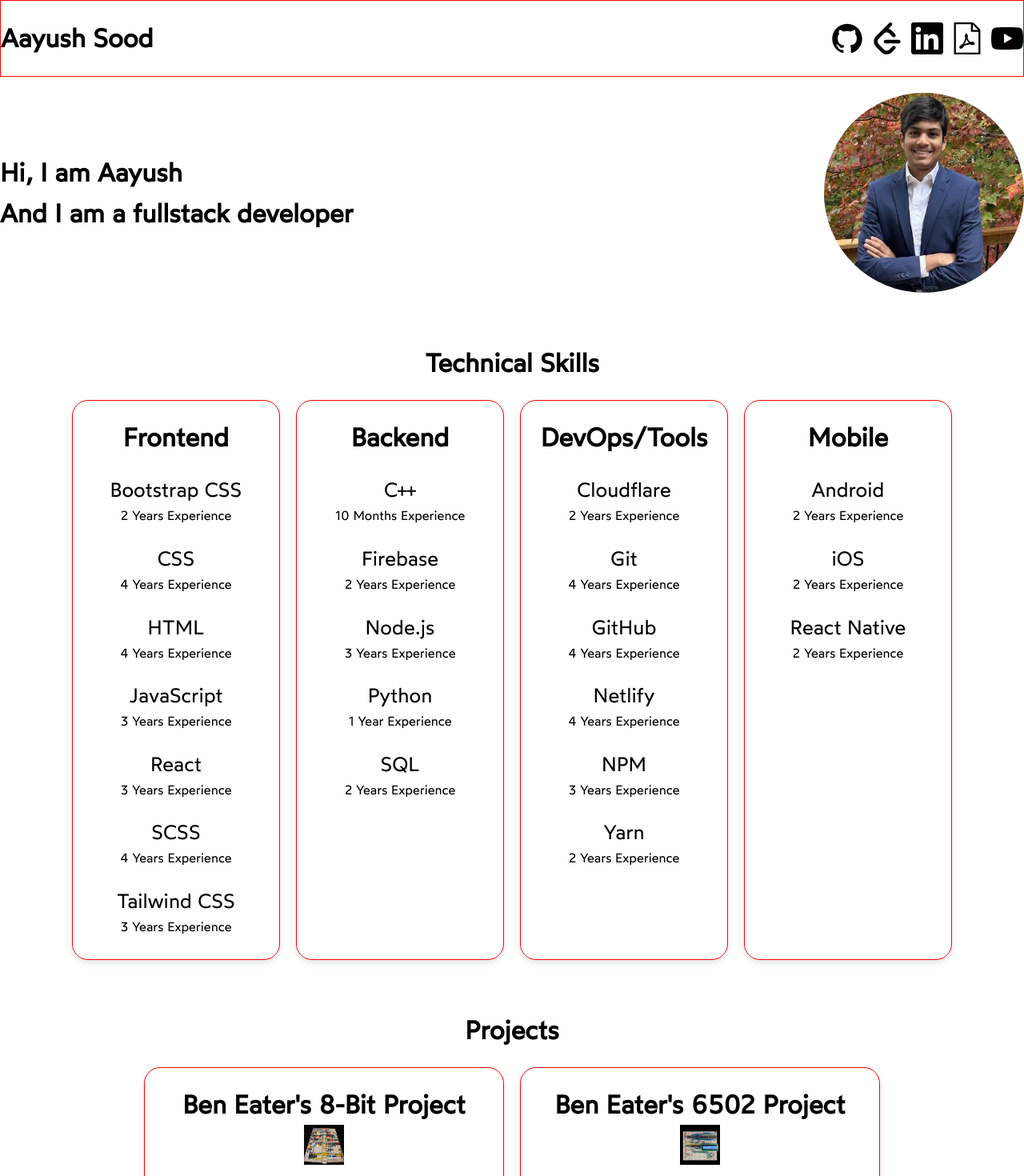
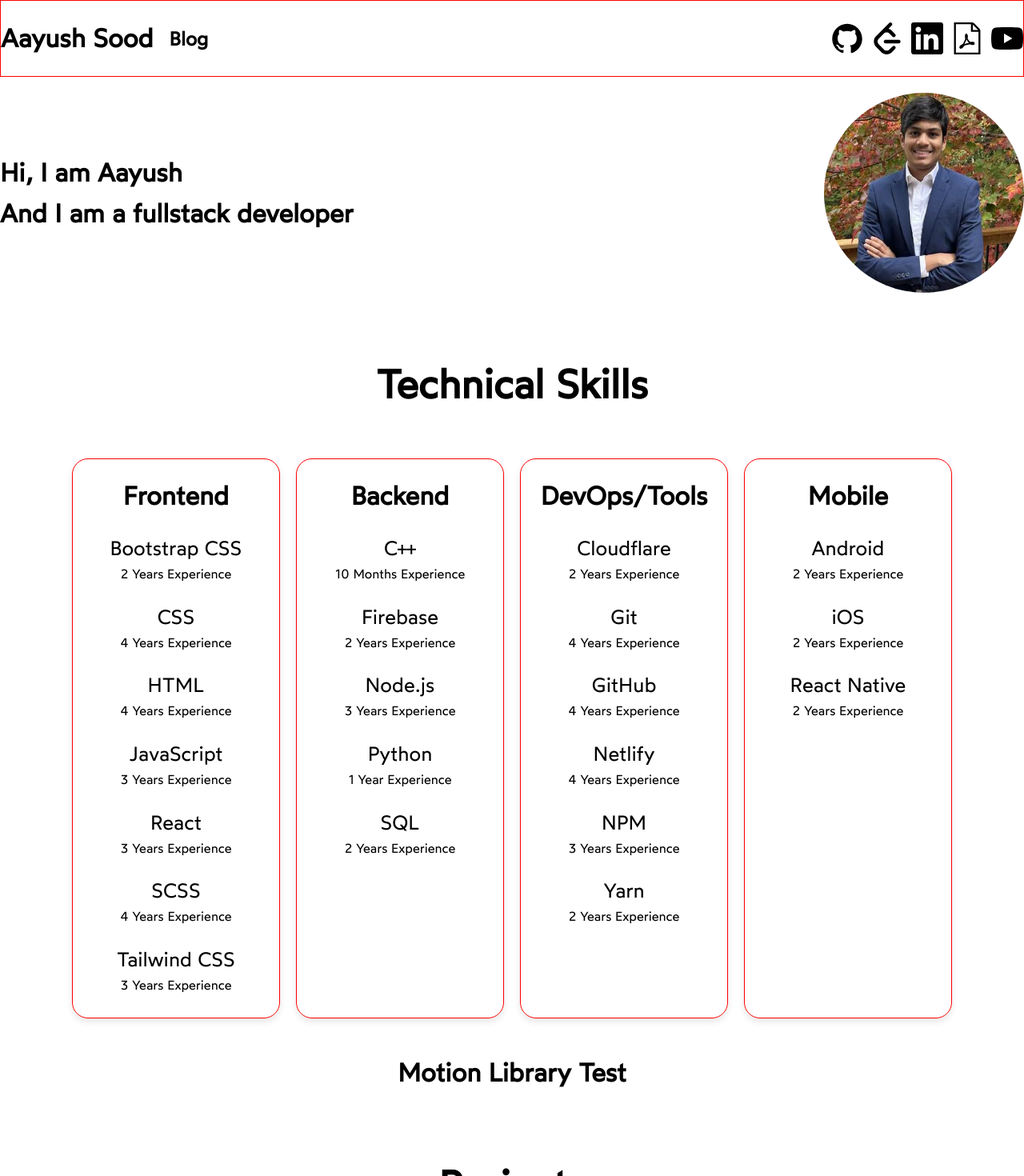
Before and after one commit to soodaayush/aayushsood-v2, a Next.js app: page / in a window 1280 px wide. Shown: the top 1470 px of the page at 80% size. Built offline with nearby package versions, Linux system fonts and the light colour scheme.

Commit message:
Added blog link

```diff
--- /dev/null
+++ b/src/app/components/example.js
@@ -0,0 +1,13 @@
+import { motion } from "motion/react";
+
+export default function Example() {
+  return (
+    <motion.div
+      initial={{ opacity: 0 }}
+      animate={{ opacity: 1 }}
+      transition={{ duration: 1 }}
+    >
+      <h1>Motion Library Test</h1>
+    </motion.div>
+  );
+}
--- a/src/app/components/header.js
+++ b/src/app/components/header.js
@@ -1,4 +1,5 @@
 import Image from "next/image";
+import Link from "next/link";
 
 import styles from "../styles/header.module.css";
 
@@ -11,8 +12,13 @@ import YouTube from "../assets/header-icons/youtube.svg";
 export default function Header() {
   return (
     <div className={styles.container}>
-      <div className="name">
-        <h1>Aayush Sood</h1>
+      <div className={styles.name}>
+        <Link className={styles.title} href="/">
+          <h1>Aayush Sood</h1>
+        </Link>
+        <Link className={styles.title} href="/blog">
+          <h2>Blog</h2>
+        </Link>
       </div>
       <div className={styles.links}>
         <Image src={GitHub} width={40} height={40} alt="GitHub" />
--- a/src/app/components/interest.js
+++ b/src/app/components/interest.js
@@ -1,4 +1,5 @@
 import styles from "../styles/interest.module.css";
+import { motion } from "motion";
 
 export default function Interest(props) {
   return (
--- a/src/app/components/project.js
+++ b/src/app/components/project.js
@@ -17,7 +17,7 @@ export default function Project(props) {
         ))}
       </div>
       <a href={props.github} target="_blank">
-        <button>GitHub</button>
+        <button className={styles.githubButton}>GitHub</button>
       </a>
     </div>
   );
--- a/src/app/page.js
+++ b/src/app/page.js
@@ -9,6 +9,7 @@ import sixtyFiveZeroTwo from "./assets/projects/thumbnails/6502.webp";
 import Project from "./components/project";
 import TechnicalSkill from "./components/techincalSkill";
 import Interest from "./components/interest";
+import Example from "./components/example";
 
 import { FaLaptop, FaCode, FaGamepad, FaGlobe } from "react-icons/fa";
 import { PiMathOperationsFill } from "react-icons/pi";
@@ -226,7 +227,7 @@ export default function Home() {
         </div>
       </div>
       <div className={styles.technicalSkillsContainer}>
-        <h1>Technical Skills</h1>
+        <h1 className={styles.sectionHeading}>Technical Skills</h1>
         <div className={styles.technicalSkillsList}>
           {technicalSkills.map((technicalSkill, index) => (
             <TechnicalSkill
@@ -237,8 +238,9 @@ export default function Home() {
           ))}
         </div>
       </div>
+      <Example />
       <div className={styles.projectsContainer}>
-        <h1>Projects</h1>
+        <h1 className={styles.sectionHeading}>Projects</h1>
         <div className={styles.projectList}>
           {projects.map((project, index) => (
             <Project
@@ -254,7 +256,7 @@ export default function Home() {
         </div>
       </div>
       <div className={styles.interestsContainer}>
-        <h1>Interests</h1>
+        <h1 className={styles.sectionHeading}>Interests</h1>
         <div className={styles.interestList}>
           {interests.map((interest, index) => (
             <Interest
--- a/src/app/styles/header.module.css
+++ b/src/app/styles/header.module.css
@@ -3,6 +3,18 @@
   justify-content: space-between;
   align-items: center;
   border: 1px solid red;
+}
+
+.name {
+  display: flex;
+  justify-content: center;
+  align-items: center;
+  text-align: center;
+}
+
+.title {
+  color: black;
+  margin-right: 20px;
 }
 
 .links {
--- a/src/app/styles/page.module.css
+++ b/src/app/styles/page.module.css
@@ -15,6 +15,11 @@
 
 .image {
   border-radius: 50%;
+}
+
+.sectionHeading {
+  font-size: 50px;
+  padding-bottom: 20px;
 }
 
 .technicalSkillsContainer {
--- a/src/app/styles/project.module.css
+++ b/src/app/styles/project.module.css
@@ -24,3 +24,7 @@
   gap: 10px;
   margin: 10px;
 }
+
+.githubButton {
+  cursor: pointer;
+}
```
Also changed, not shown: src/app/blog/page.js (added, +9 -0 lines).
